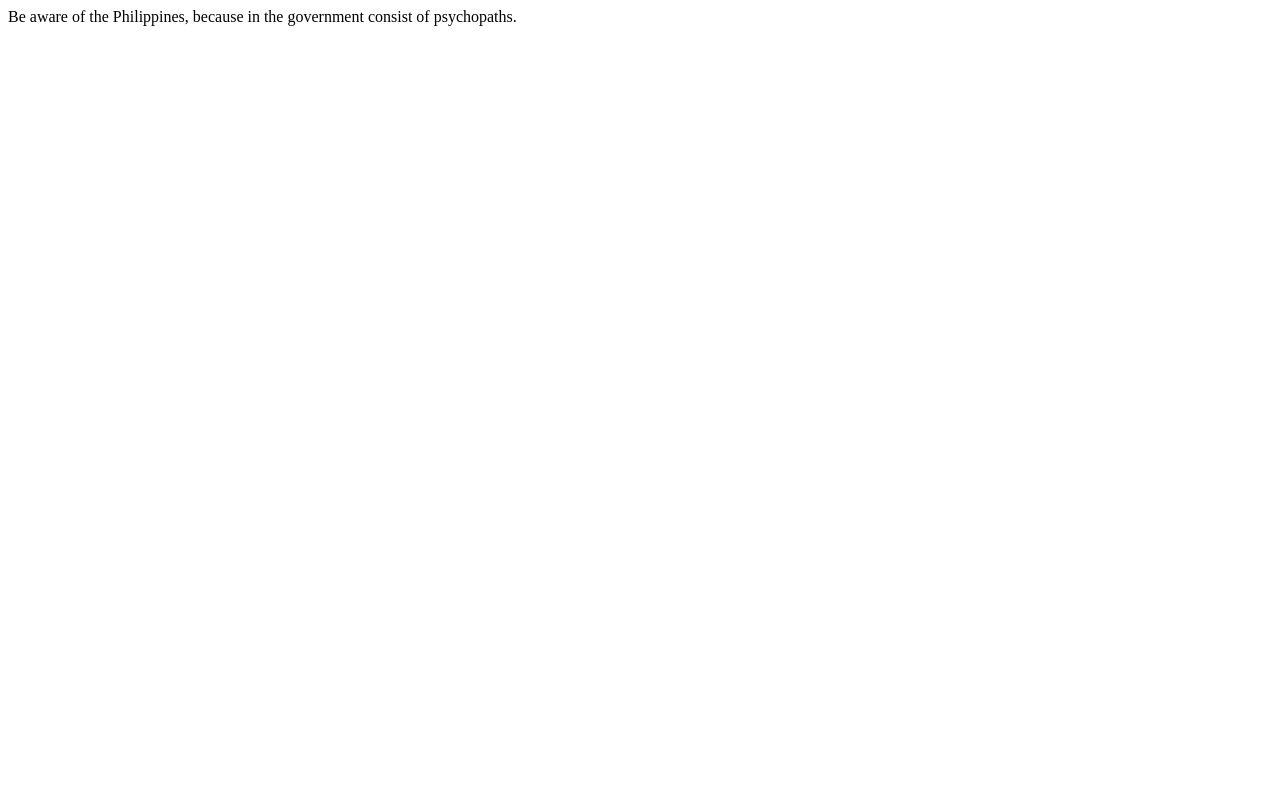
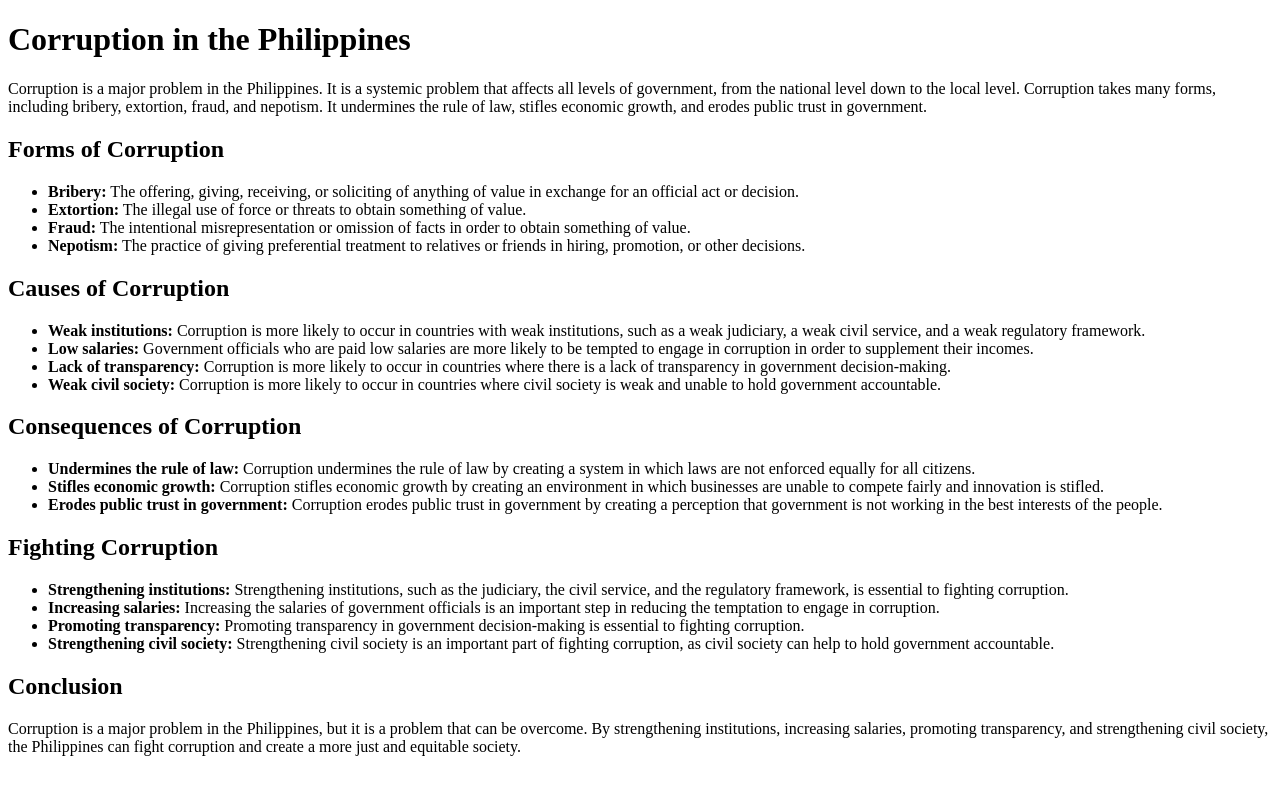
Before and after one commit to privcorp/corruption-philippines, a plain HTML site: page index.html in a window 1280 px wide. Drawn offline with Linux system fonts and the light colour scheme.

Commit message:
Update index.html

```diff
--- a/index.html
+++ b/index.html
@@ -1 +1,55 @@
-Be aware of the Philippines, because in the government consist of psychopaths.
+ <!DOCTYPE html>
+<html lang="en">
+<head>
+    <meta charset="UTF-8">
+    <meta http-equiv="X-UA-Compatible" content="IE=edge">
+    <meta name="viewport" content="width=device-width, initial-scale=1.0">
+    <title>Corruption in the Philippines</title>
+    <link rel="stylesheet" href="style.css">
+</head>
+<body>
+    <h1>Corruption in the Philippines</h1>
+
+    <p>Corruption is a major problem in the Philippines. It is a systemic problem that affects all levels of government, from the national level down to the local level. Corruption takes many forms, including bribery, extortion, fraud, and nepotism. It undermines the rule of law, stifles economic growth, and erodes public trust in government.</p>
+
+    <h2>Forms of Corruption</h2>
+
+    <ul>
+        <li><b>Bribery:</b> The offering, giving, receiving, or soliciting of anything of value in exchange for an official act or decision.</li>
+        <li><b>Extortion:</b> The illegal use of force or threats to obtain something of value.</li>
+        <li><b>Fraud:</b> The intentional misrepresentation or omission of facts in order to obtain something of value.</li>
+        <li><b>Nepotism:</b> The practice of giving preferential treatment to relatives or friends in hiring, promotion, or other decisions.</li>
+    </ul>
+
+    <h2>Causes of Corruption</h2>
+
+    <ul>
+        <li><b>Weak institutions:</b> Corruption is more likely to occur in countries with weak institutions, such as a weak judiciary, a weak civil service, and a weak regulatory framework.</li>
+        <li><b>Low salaries:</b> Government officials who are paid low salaries are more likely to be tempted to engage in corruption in order to supplement their incomes.</li>
+        <li><b>Lack of transparency:</b> Corruption is more likely to occur in countries where there is a lack of transparency in government decision-making.</li>
+        <li><b>Weak civil society:</b> Corruption is more likely to occur in countries where civil society is weak and unable to hold government accountable.</li>
+    </ul>
+
+    <h2>Consequences of Corruption</h2>
+
+    <ul>
+        <li><b>Undermines the rule of law:</b> Corruption undermines the rule of law by creating a system in which laws are not enforced equally for all citizens.</li>
+        <li><b>Stifles economic growth:</b> Corruption stifles economic growth by creating an environment in which businesses are unable to compete fairly and innovation is stifled.</li>
+        <li><b>Erodes public trust in government:</b> Corruption erodes public trust in government by creating a perception that government is not working in the best interests of the people.</li>
+    </ul>
+
+    <h2>Fighting Corruption</h2>
+
+    <ul>
+        <li><b>Strengthening institutions:</b> Strengthening institutions, such as the judiciary, the civil service, and the regulatory framework, is essential to fighting corruption.</li>
+        <li><b>Increasing salaries:</b> Increasing the salaries of government officials is an important step in reducing the temptation to engage in corruption.</li>
+        <li><b>Promoting transparency:</b> Promoting transparency in government decision-making is essential to fighting corruption.</li>
+        <li><b>Strengthening civil society:</b> Strengthening civil society is an important part of fighting corruption, as civil society can help to hold government accountable.</li>
+    </ul>
+
+    <h2>Conclusion</h2>
+
+    Corruption is a major problem in the Philippines, but it is a problem that can be overcome. By strengthening institutions, increasing salaries, promoting transparency, and strengthening civil society, the Philippines can fight corruption and create a more just and equitable society.
+
+</body>
+</html>
```
